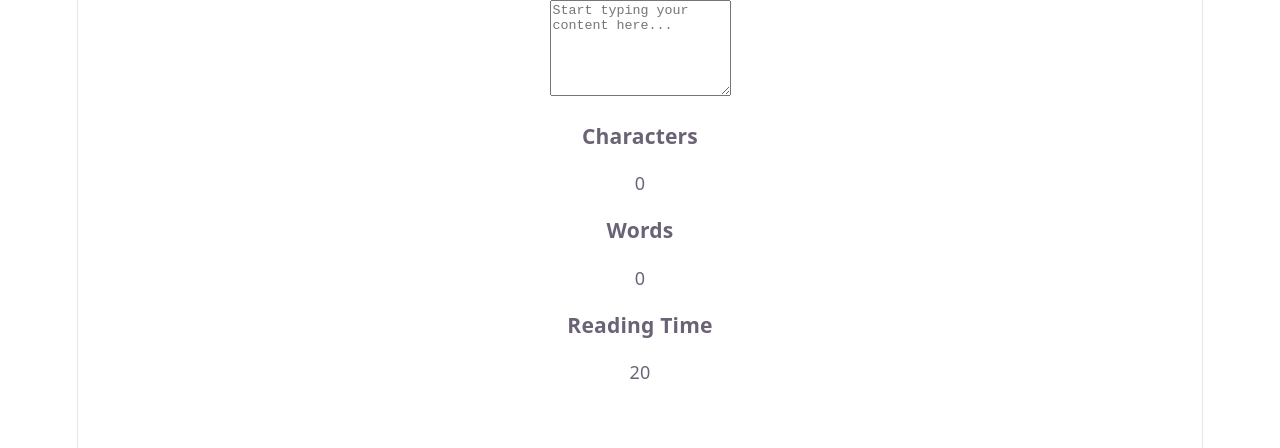
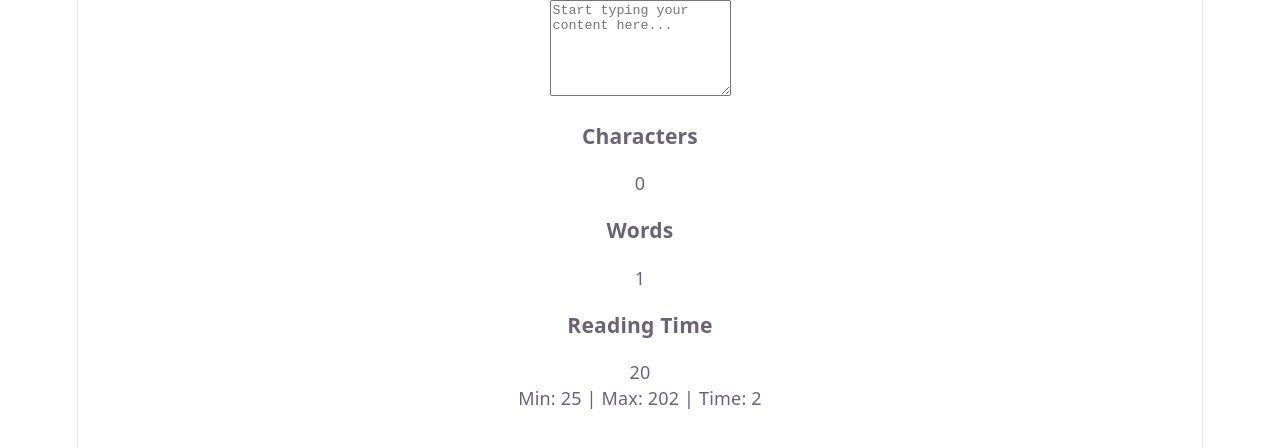
Before and after one commit to keokistevenson/Mod9-Lab2-Character-Counter, a React (Vite) app: page / in a window 1280 px wide. Shown: the top 448 px of the page. Built offline with nearby package versions, Linux system fonts and the light colour scheme.

Commit message:
Finished the CharacterCounter summary and fixed a few typos.

```diff
--- a/src/App.tsx
+++ b/src/App.tsx
@@ -1,9 +1,13 @@
-import CharacterCount from './components/CharacterCounter/CharacterCounter'
+import CharacterCounter from './components/CharacterCounter/CharacterCounter'
 import './App.css'
 
 function App() {
 return (
-  <CharacterCount />
+  <CharacterCounter
+  minWords = {25}
+  maxWords = {202}
+  targetReadingTime = {2}
+  />
   )
 }
 
--- a/src/components/CharacterCounter/CharacterCounter.tsx
+++ b/src/components/CharacterCounter/CharacterCounter.tsx
@@ -1,10 +1,10 @@
 import { useState } from 'react'
 import { TextInput } from '../TextInput/TextInput'
-import StatsDisplay from  '../StatsDisplay/StatsDisplay';
+import StatsDisplay from '../StatsDisplay/StatsDisplay';
 import type { TextStats, CharacterCounterProps } from '../../types';
 
 
-function CharacterCounter() {
+function CharacterCounter({ minWords, maxWords, targetReadingTime }: CharacterCounterProps) {
     const [text, setText] = useState("");
 
 
@@ -16,9 +16,26 @@ function CharacterCounter() {
 
     const stats: TextStats = {
         characterCount: text.length,
-    wordCount: text.split(" ").length - 1,
+        wordCount: text.trim().split(" ").length,
         readingTime: 20
     };
+
+    let summary: string = "";
+    if (minWords) {
+        summary = "Min: " + minWords;
+    }
+
+    if (summary && maxWords) {
+        summary += " | Max: " + maxWords;
+    } else if (maxWords) {
+        summary = "Max: " + maxWords;
+    }
+
+    if (summary && targetReadingTime) {
+        summary += " | Time: " + targetReadingTime;
+    } else if (targetReadingTime) {
+        summary = "Time: " + targetReadingTime;
+    }
 
     return (
         <div>
@@ -28,6 +45,8 @@ function CharacterCounter() {
                 stats={stats}
                 showReadingTime={true}
             />
+
+            <div>{summary}</div>
         </div>
 
 
```
Lines whose indentation alone changed are shown as unchanged.
